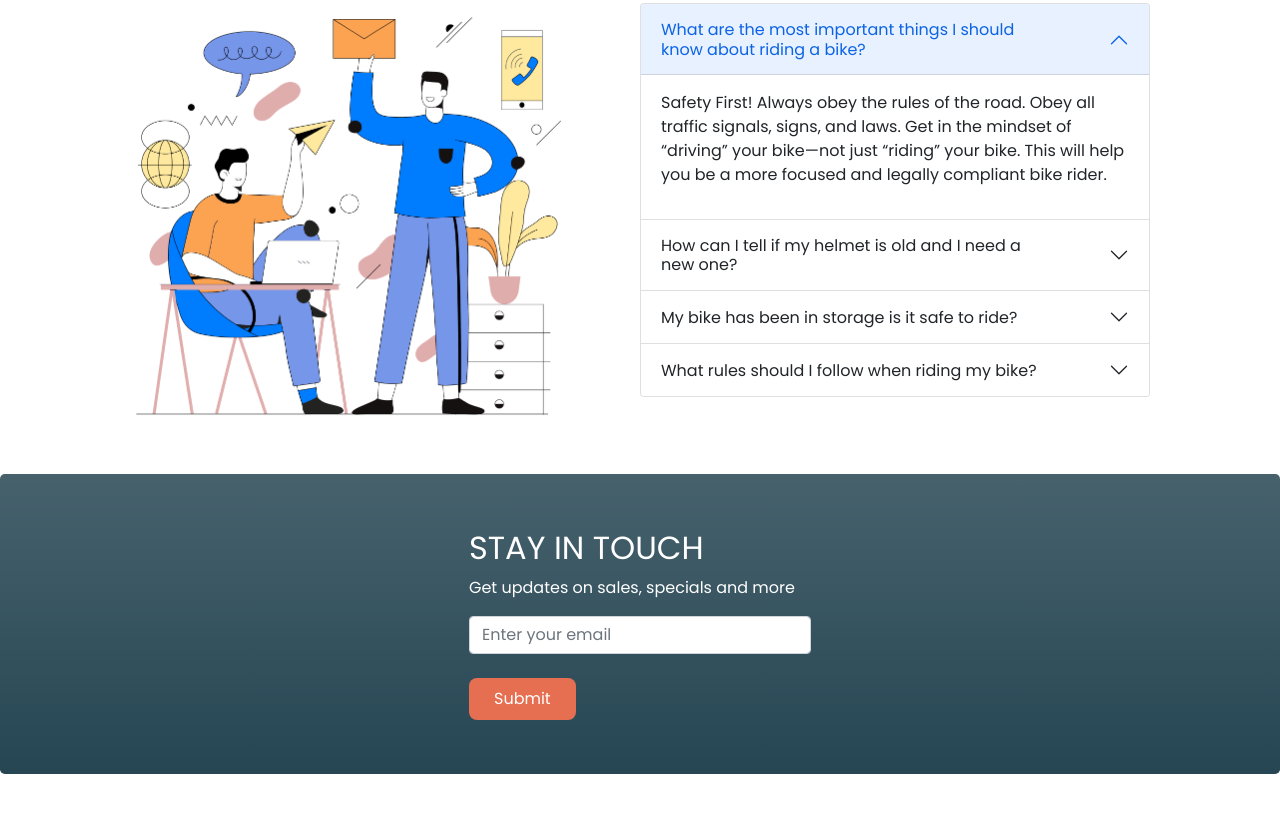
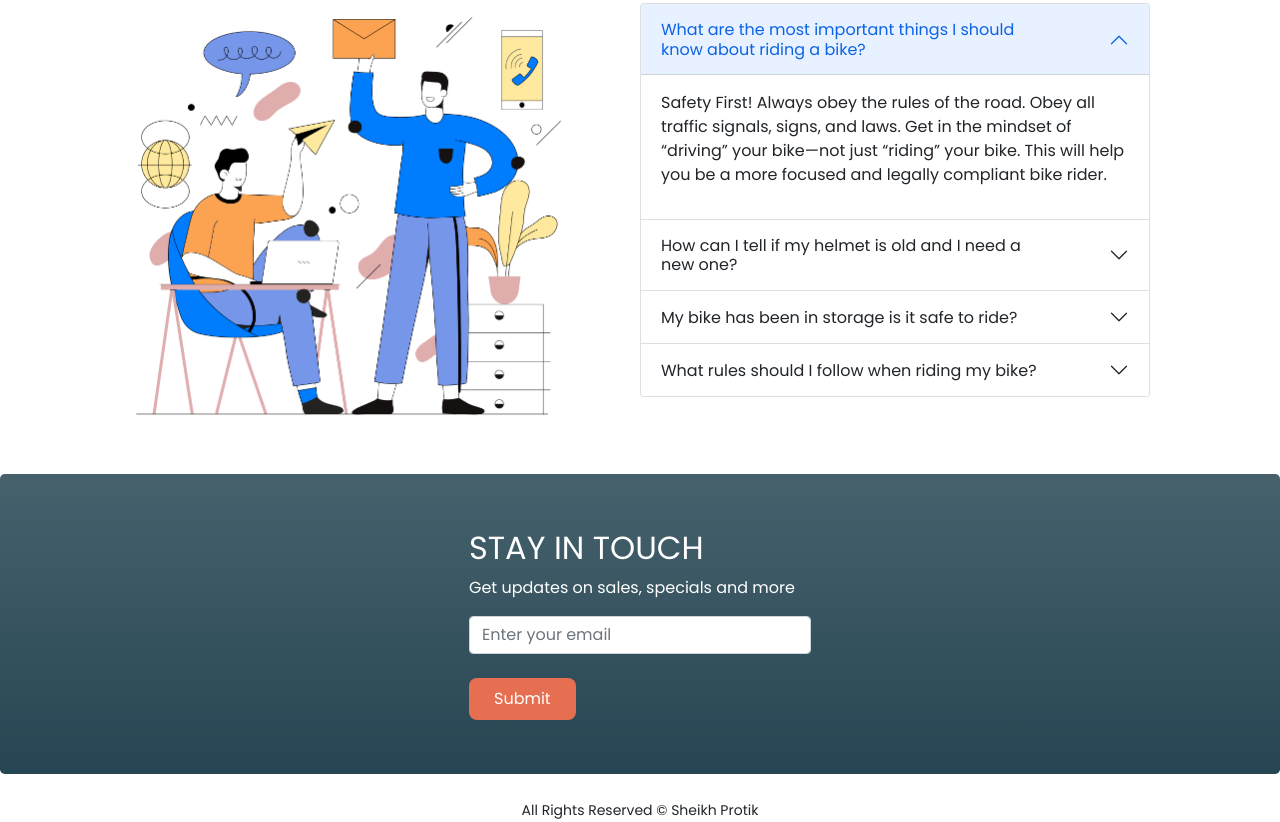
Before and after one commit to sheikhprotik/honda-cbr, a plain HTML site: page index.html in a window 1280 px wide. Shown: the part 2266-3088 px from the top of the page. Before the commit the page ends 3064 px from the top, so only its background shows below. Drawn offline with nearby package versions, Linux system fonts and the light colour scheme.

Commit message:
final push

```diff
--- a/index.html
+++ b/index.html
@@ -319,7 +319,12 @@
             </div>
         </section>
     </main>
-    <footer></footer>
+    <footer class="text-center">
+
+        <small>All Rights Reserved © Sheikh Protik</small>
+
+
+    </footer>
     <script src="https://cdn.jsdelivr.net/npm/bootstrap@5.0.2/dist/js/bootstrap.bundle.min.js"
         integrity="sha384-MrcW6ZMFYlzcLA8Nl+NtUVF0sA7MsXsP1UyJoMp4YLEuNSfAP+JcXn/tWtIaxVXM"
         crossorigin="anonymous"></script>
```
